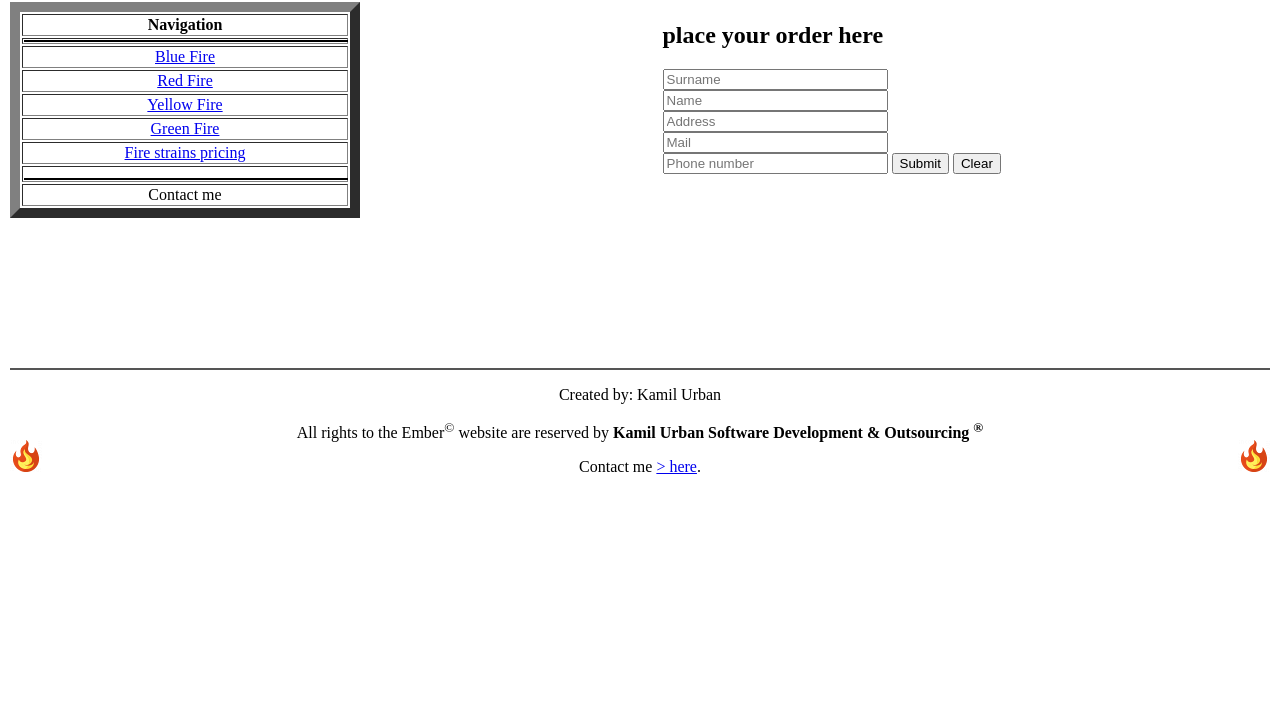
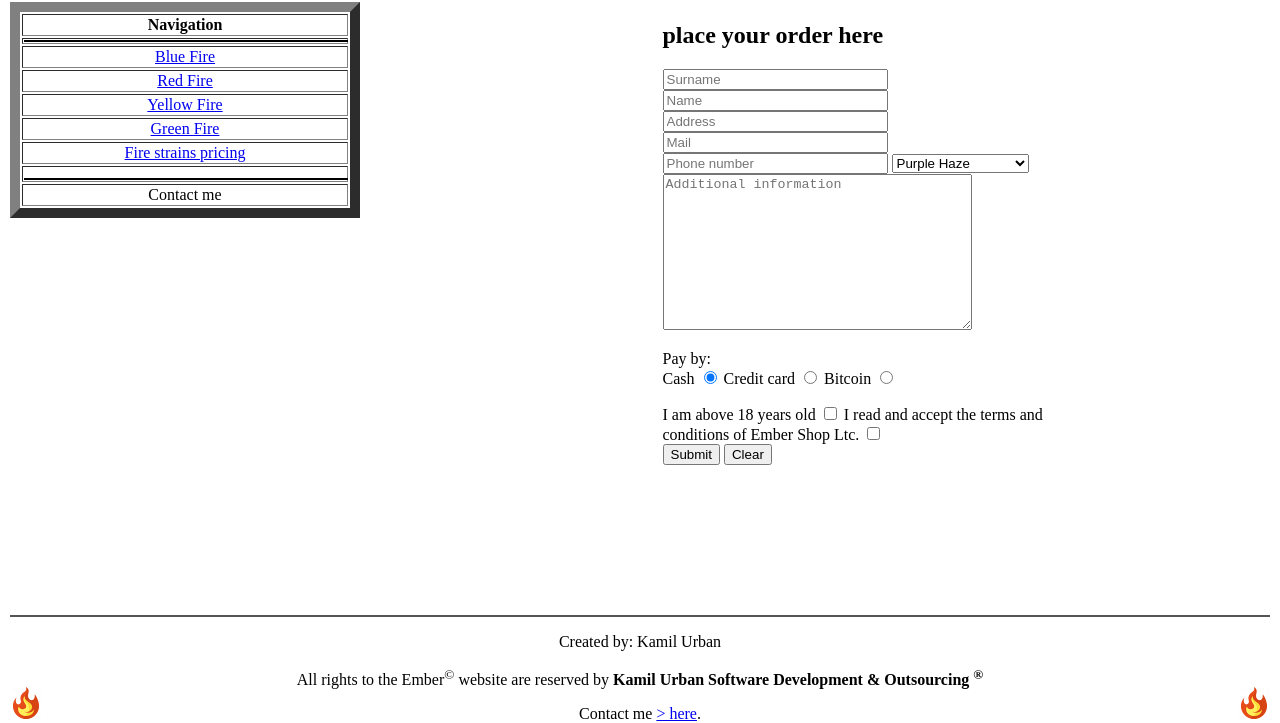
Before and after one commit to KamilUrban/psw-l, a plain HTML site: page order.html in a window 1280 px wide. Shown: the part 859-1582 px from the top of the page. Before the commit the page ends 1335 px from the top, so only its background shows below. Drawn offline with Linux system fonts and the light colour scheme.

Commit message:
order form finished

```diff
--- a/order.html
+++ b/order.html
@@ -92,12 +92,50 @@
 						   size="25" placeholder="Address">
 					<input name="Mail" type="text" maxlength="30"
 						   size="25" placeholder="Mail">
-					<input name="Phone" type="text" maxlength="30"
+                    <input name="Phone" type="text" maxlength="30"
 						   size="25" placeholder="Phone number">
-					<input type="submit"
-						   value="Submit">
-					<input type="reset"
-						   value="Clear">
+                    <select name="strain">
+                        <option selected>Purple Haze</option>
+                        <option >Super Lemon Haze</option>
+                        <option >Lemon Haze</option>
+                        <option >God's Gift</option>
+                        <option >Amnesia Haze</option>
+                    </select>
+                    <div>
+                        <textarea name="Additional" rows="10" cols="36" maxlength="200"
+                                         placeholder="Additional information"></textarea>
+                    </div>
+                    <div>
+                        <p>Pay by: <br>
+                            <label>
+                                Cash
+                                <input name="payment-method" type="radio" value="cash" checked>
+                            </label>
+                            <label>
+                                Credit card
+                                <input name="payment-method" type="radio" value="creditcard">
+                            </label>
+                            <label>
+                                Bitcoin
+                                <input name="payment-method" type="radio" value="bitcoin">
+                            </label>
+                        </p>
+                    </div>
+                    <div>
+                        <label>
+                            I am above 18 years old
+                            <input name="payment-method" type="checkbox" value="age-limit">
+                        </label>
+                        <label>
+                            I read and accept the terms and conditions of Ember Shop Ltc.
+                            <input name="payment-method" type="checkbox" value="terms-and-conditions">
+                        </label>
+                    </div>
+                    <input type="submit"
+                               value="Submit">
+                    <input type="reset"
+                               value="Clear">
+
 
 				</form>
 			</div>
```
